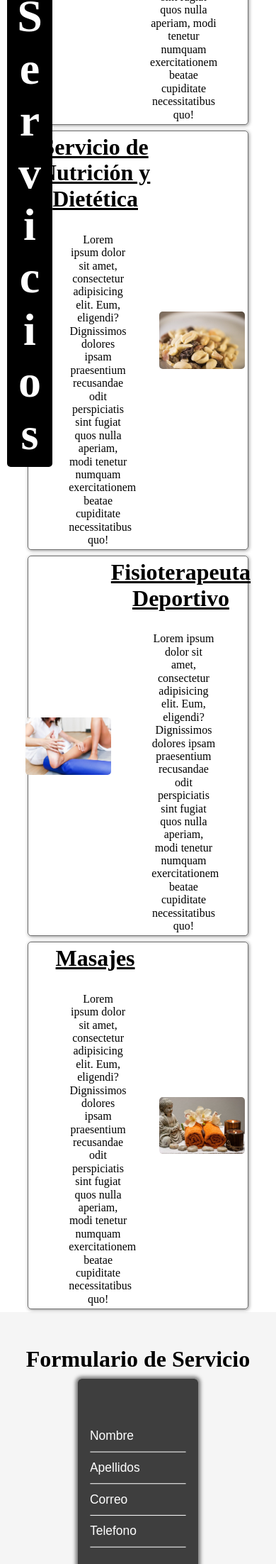
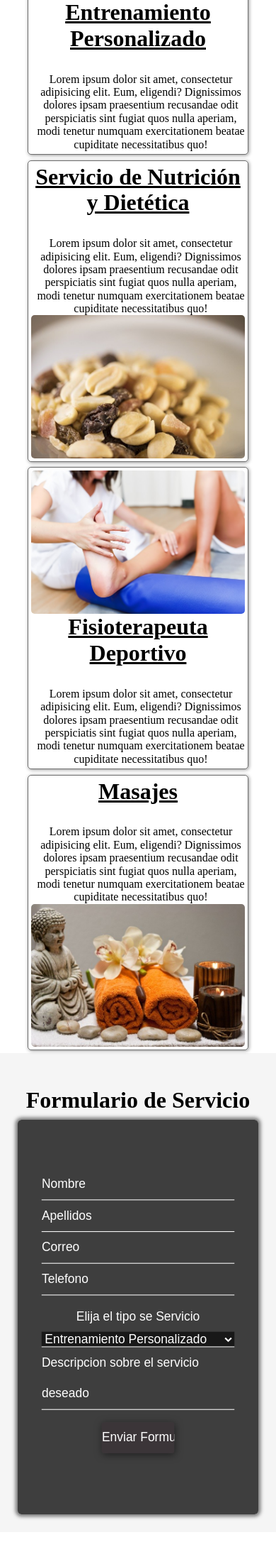
Before and after one commit to eriber01/Ejercitate-OnePage, a PHP site: page / in a window 390 px wide. Shown: the part 1290-3494 px from the top of the page at 71% size. Run offline with PHP 8.4, Linux system fonts and the light colour scheme.

Commit message:
responsive 60%

```diff
--- a/css/style.css
+++ b/css/style.css
@@ -360,3 +360,50 @@
 .display-up{
     display: block;
 }
+
+
+
+/* estilos del diseno resposive */
+
+@media only screen and (max-width: 600px){
+    .up{
+        bottom: 41%;
+        left: 85%;
+    }
+
+    /* reponsive servisio */
+    .card-servicios{
+        flex-direction: column;
+    }
+
+    .card-servicios img{
+        width: 100%;
+    }
+
+    .card-servicios article{
+        width: 100%;
+    }
+
+    .servicio-title{
+        margin: 0;
+        position: unset;
+        width: 80%;
+        word-wrap: normal;
+        top: unset;
+        margin-bottom: 1rem;
+    }
+
+    form{
+        width: 80%;
+    }
+
+    /* responsive origenes */
+
+    .nosotros-title{
+        margin: 0;
+        position: unset;
+        width: 80%;
+        background-color: black;
+        top: unset;
+    }
+}
--- a/main/main.js
+++ b/main/main.js
@@ -10,7 +10,7 @@
 
     //analiza el scroll para hacer visible el boton
 window.onscroll = function(){
-    console.log(document.documentElement.scrollTop)
+
     if(document.documentElement.scrollTop > 100){
         document.querySelector('#scroll-up').classList.add('display-up');
     }else{
```
